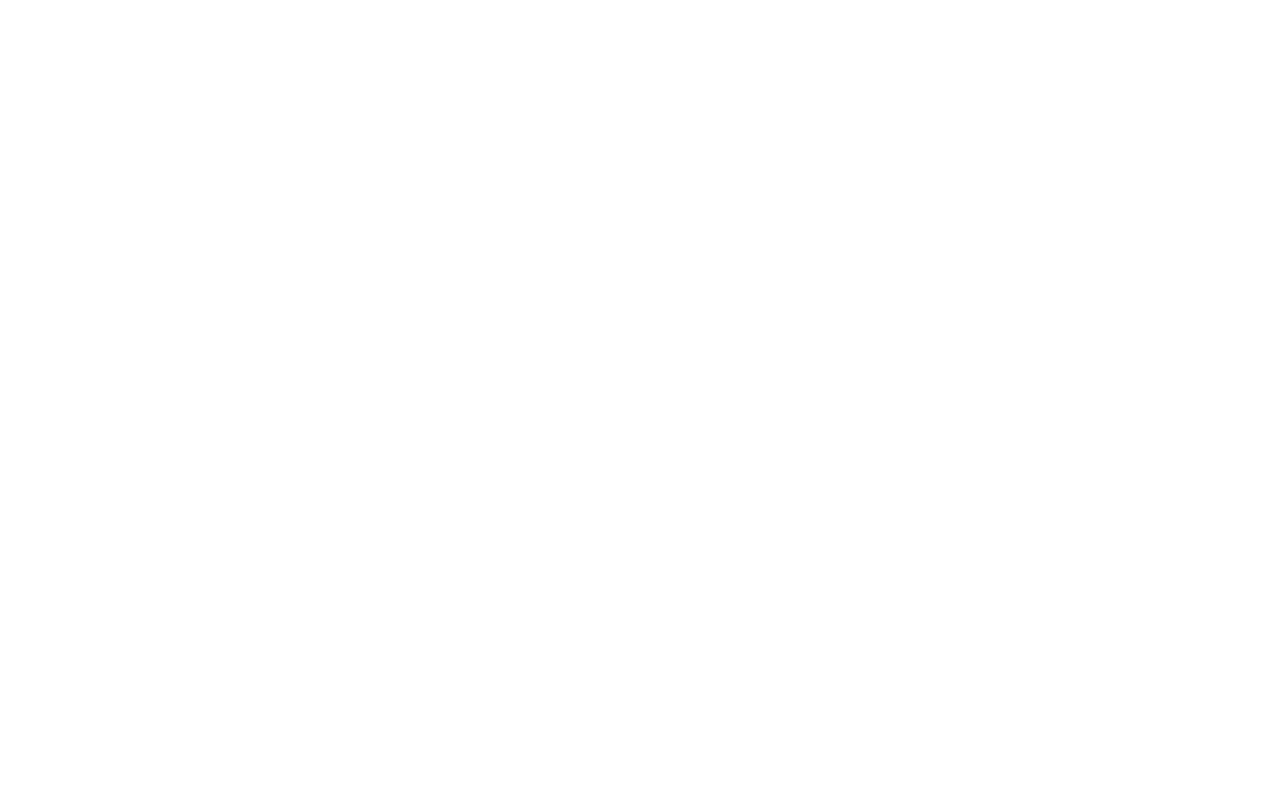
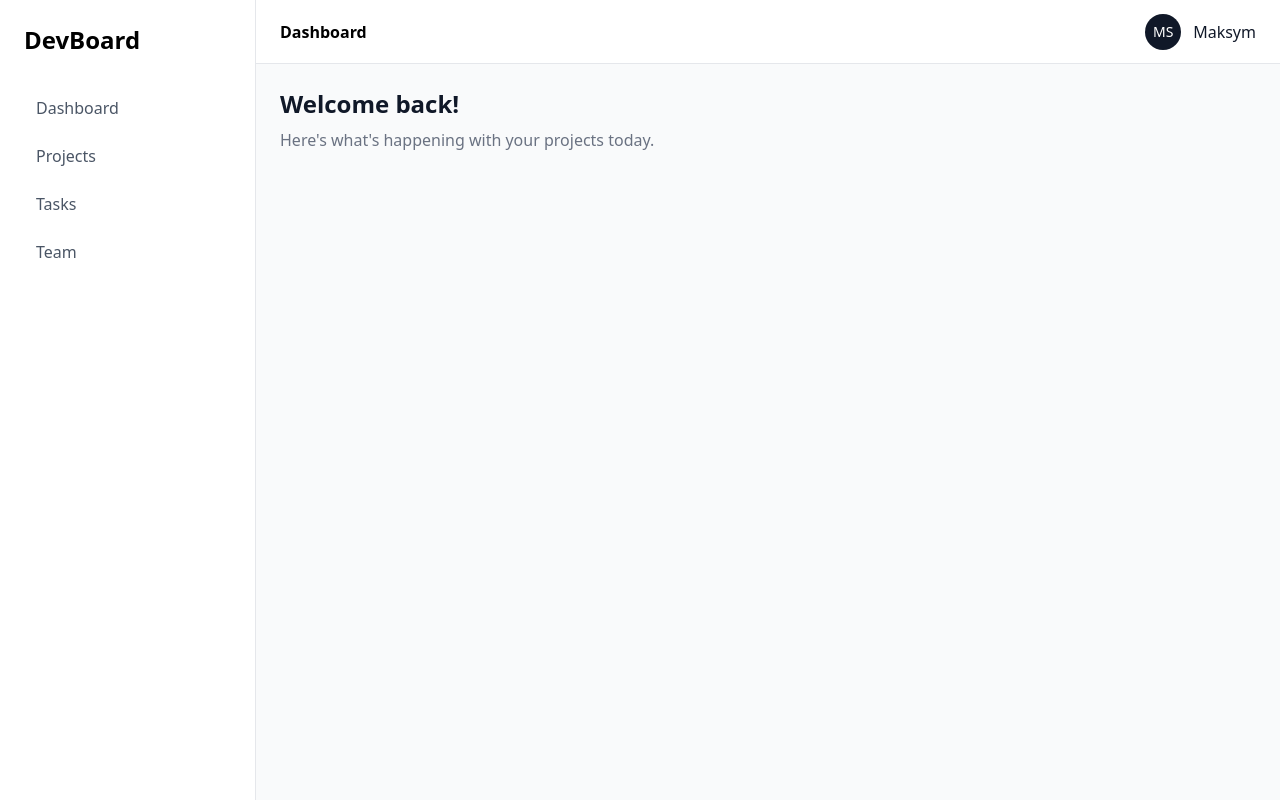
Before and after one commit to mshchebetiuk/devboard, a Next.js app: page /dashboard in a window 1280 px wide. Built offline with nearby package versions, Linux system fonts and the light colour scheme.

Commit message:
feat: add dashboard layout with sidebar and header

```diff
--- /dev/null
+++ b/src/app/(dashboard)/dashboard/page.tsx
@@ -0,0 +1,13 @@
+export default function DashboardPage() {
+    return (
+        <section>
+            <h2 className="text-2xl font-bold text-gray-900">
+                Welcome back!
+            </h2>
+
+            <p className="mt-2 text-gray-500">
+                Here&apos;s what&apos;s happening with your projects today.
+            </p>
+        </section>
+    );
+}
--- /dev/null
+++ b/src/app/(dashboard)/layout.tsx
@@ -0,0 +1,26 @@
+import { ReactNode } from 'react';
+
+import { Header } from '@/components/layout/Header';
+import { Sidebar } from '@/components/layout/Sidebar';
+
+interface DashboardLayoutProps {
+    children: ReactNode;
+}
+
+export default function DashboardLayout({
+    children,
+}: DashboardLayoutProps) {
+    return (
+        <div className="flex min-h-screen bg-gray-50">
+            <Sidebar />
+
+            <div className="flex-min-w-0 flex-1 flex-col">
+                <Header />
+
+                <main className="flex-1 p-6">
+                    {children}
+                </main>
+            </div>
+        </div>
+    )
+}
--- a/src/app/dashboard/page.tsx
+++ /dev/null
@@ -1,3 +0,0 @@
-export default function Dashboard() {
-    return null;
-}
--- a/src/components/layout/Header.tsx
+++ b/src/components/layout/Header.tsx
@@ -1,3 +1,17 @@
-export default function Header() {
-    return null;
+export const Header = () => {
+    return (
+        <header className="flex h-16 items-center justify-between border-b border-gray-200 bg-white px-6">
+            <h1 className="text-sl font-semibold">Dashboard</h1>
+
+            <div className="flex items-center gap-3">
+                <div className="flex h-9 w-9 items-center justify-center rounded-full bg-gray-900 text-sm font-medium text-white">
+                    MS
+                </div>
+
+                <span className="font-medium text-gray-900">
+                    Maksym
+                </span>
+            </div>
+        </header>
+    )
 }
--- a/src/components/layout/Sidebar.tsx
+++ b/src/components/layout/Sidebar.tsx
@@ -1,3 +1,33 @@
-export default function Sidebar() {
-    return null;
-}
+import Link from 'next/link';
+
+const navigation = [
+    { name: 'Dashboard', href: '/dashboard' },
+    { name: 'Projects', href: '/projects' },
+    { name: 'Tasks', href: '/tasks' },
+    { name: 'Team', href: '/team'}
+];
+
+export const Sidebar = () => {
+    return (
+        <aside className="min-h-screen w-64 border-r border-gray-200 bg-white p-6">
+            <Link href='/dashboard' className='text-2xl font-bold'>
+                DevBoard
+            </Link>
+
+            <nav className="mt-8">
+                <ul className="space-y-2">
+                    {navigation.map((item) => (
+                        <li key={item.href}>
+                            <Link
+                                href={item.href}
+                                className='block rounded-lg px-3 py-2 text-gray-600 transition hover:bg-gray-100 hover:text-gray-900'
+                            >
+                                {item.name}
+                            </Link>
+                        </li>
+                    ))}
+                </ul>
+            </nav>
+        </aside>
+    );
+};
```
